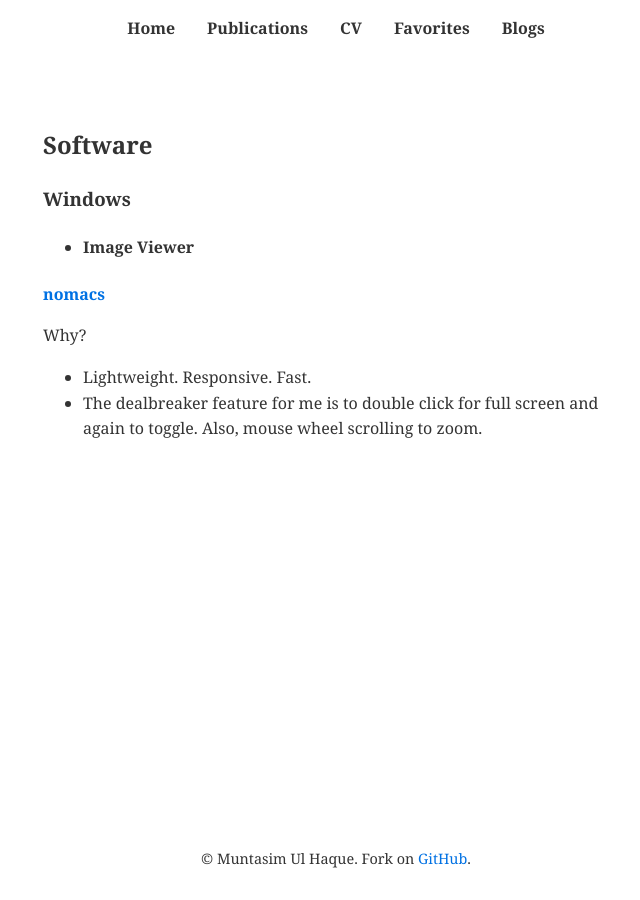
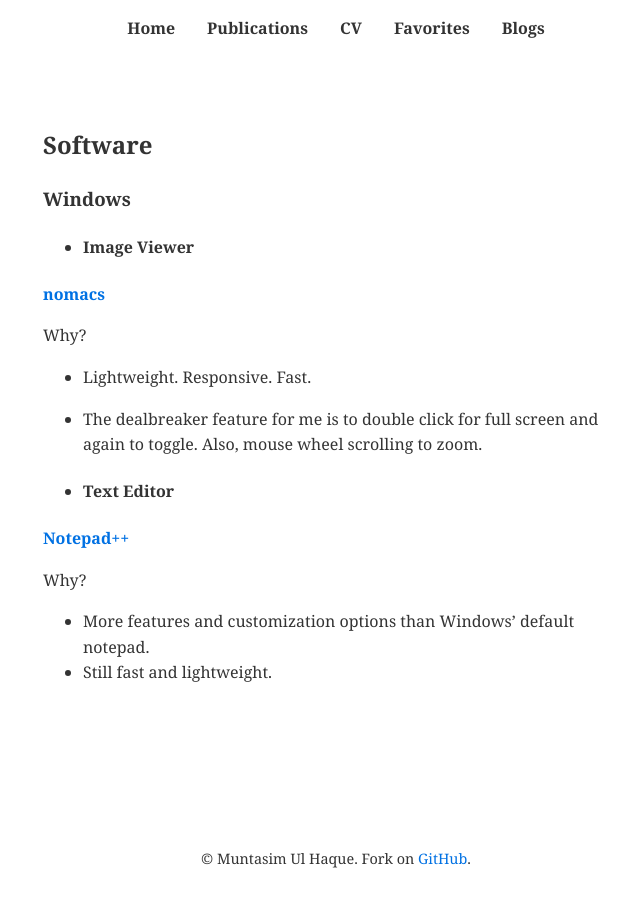
Before and after one commit to muntasimulhaque/muntasimulhaque.github.io, a Jekyll site: the page built from favorites.md, in a window 1280 px wide. Shown: the whole page, without its empty margins (304-944 px from the left). Built offline with Jekyll 4.4.1, drawn with Linux system fonts in a browser that asks for light colours.

Commit message:
Update favorites.md

```diff
--- a/favorites.md
+++ b/favorites.md
@@ -15,3 +15,12 @@
 
   - Lightweight. Responsive. Fast.
   - The dealbreaker feature for me is to double click for full screen and again to toggle. Also, mouse wheel scrolling to zoom.
+
+- #### Text Editor
+
+**[Notepad++](https://notepad-plus-plus.org/){:target="_blank"}**
+
+Why?
+
+  - More features and customization options than Windows' default notepad.
+  - Still fast and lightweight.
```
